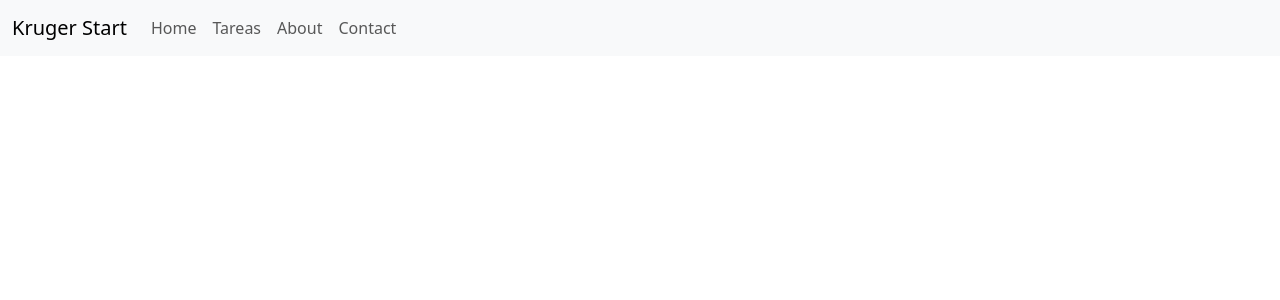
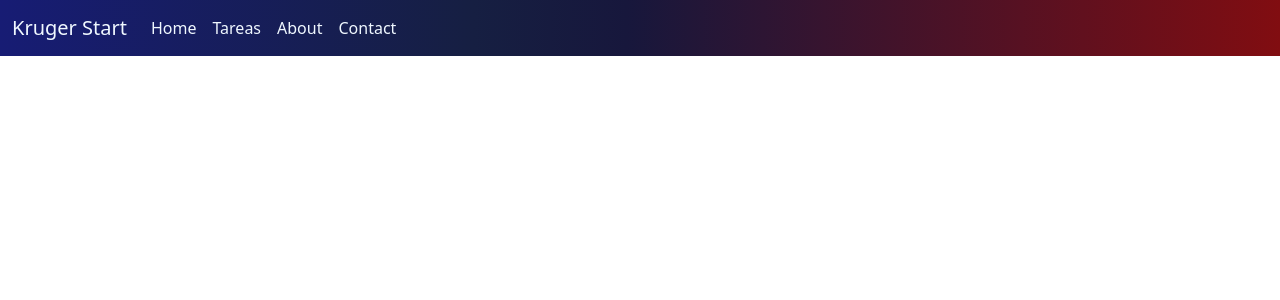
Before and after one commit to LuisRAnrrango/appTareas-Hooks, a React (Create React App) app: page / in a window 1280 px wide. Shown: the top 300 px of the page. Built offline with nearby package versions, Linux system fonts and the light colour scheme.

Commit message:
Estilos en el Navbar y Detectar opción Activa

```diff
--- a/src/App.css
+++ b/src/App.css
@@ -1,3 +1,15 @@
-#navbarp {
-  background-color: aqua;
+#optionm {
+  color: aliceblue;
 }
+.navbar {
+  background: rgb(115, 15, 124);
+  background: linear-gradient(
+    90deg,
+    rgba(115, 15, 124, 1) 0%,
+    rgba(217, 217, 217, 1) 0%,
+    rgba(23, 28, 116, 1) 0%,
+    rgba(22, 31, 66, 1) 37%,
+    rgba(23, 23, 60, 1) 49%,
+    rgba(129, 13, 17, 1) 100%
+  );
+}
--- a/src/App.js
+++ b/src/App.js
@@ -2,7 +2,7 @@ import "./App.css";
 import "bootstrap/dist/css/bootstrap.min.css";
 import "bootstrap/dist/js/bootstrap.min.js";
 import { Navbar } from "./components/Navbar";
-import { Router, Routes, Route, BrowserRouter } from "react-router-dom";
+import { Routes, Route, BrowserRouter } from "react-router-dom";
 import { Home } from "./pages/Home";
 import { TareasPage } from "./pages/TareasPage";
 import { Contact } from "./pages/Contact";
--- a/src/components/Navbar.js
+++ b/src/components/Navbar.js
@@ -10,9 +10,9 @@ export const Navbar = () => {
 
   let activeclassNameName = "underline";
   return (
-    <nav id="navbarp" className="navbar navbar-expand-lg bg-body-tertiary">
+    <nav className="navbar navbar-expand-lg ">
       <div className="container-fluid">
-        <a className="navbar-brand" href="#">
+        <a className="navbar-brand" id="optionm" href="#">
           Kruger Start
         </a>
         <button
@@ -29,22 +29,42 @@ export const Navbar = () => {
         <div className="collapse navbar-collapse" id="navbarSupportedContent">
           <ul className="navbar-nav me-auto mb-2 mb-lg-0">
             <li className="nav-item">
-              <NavLink to="/home" className="nav-link">
+              <NavLink
+                to="/home"
+                id="optionm"
+                className="nav-link"
+                style={({ isActive }) => (isActive ? activeStyle : undefined)}
+              >
                 Home
               </NavLink>
             </li>
             <li className="nav-item">
-              <NavLink to="/tareas" className="nav-link">
+              <NavLink
+                to="/tareas"
+                id="optionm"
+                className="nav-link"
+                style={({ isActive }) => (isActive ? activeStyle : undefined)}
+              >
                 Tareas
               </NavLink>
             </li>
             <li className="nav-item">
-              <NavLink to="/about" className="nav-link">
+              <NavLink
+                to="/about"
+                id="optionm"
+                className="nav-link"
+                style={({ isActive }) => (isActive ? activeStyle : undefined)}
+              >
                 About
               </NavLink>
             </li>
             <li className="nav-item">
-              <NavLink to="/contact" className="nav-link">
+              <NavLink
+                to="/contact"
+                id="optionm"
+                className="nav-link"
+                style={({ isActive }) => (isActive ? activeStyle : undefined)}
+              >
                 Contact
               </NavLink>
             </li>
```
